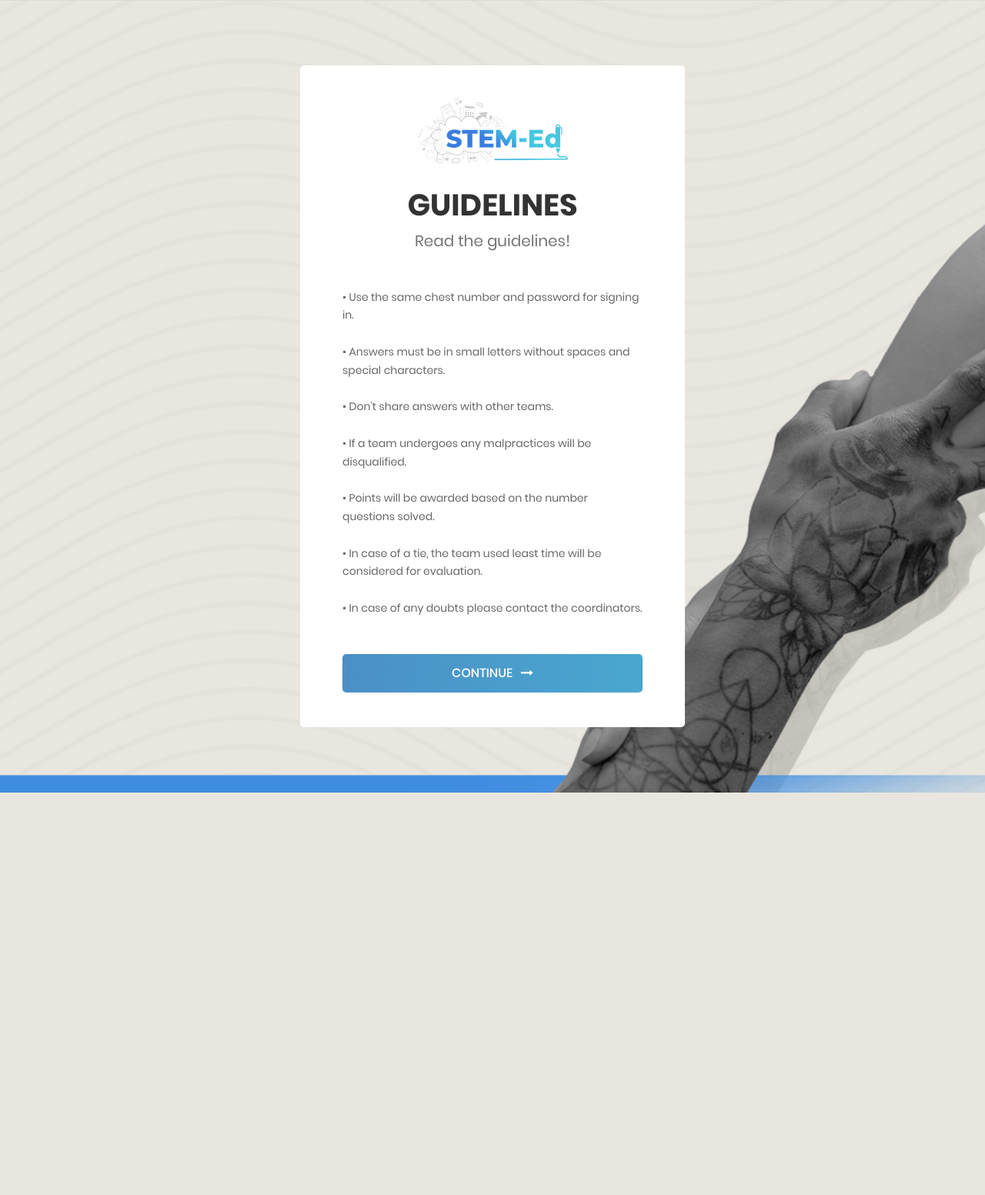
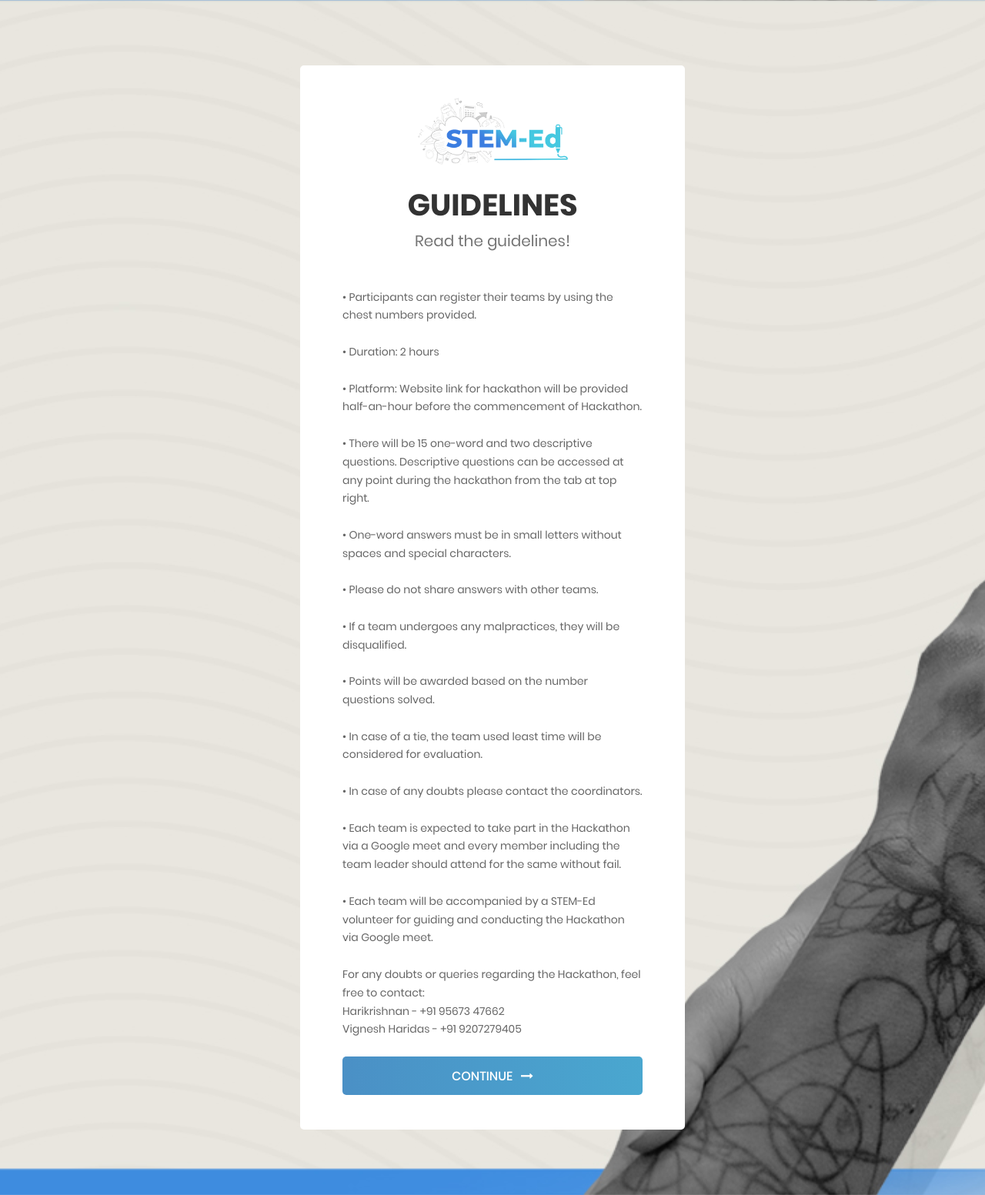
Before and after one commit to navaneeth-krishna/treasure_hunt, a Django app: page /dashboard/guidelines in a window 1280 px wide. Shown: the whole page at 77% size. Before the commit the page ends 1030 px from the top, so only its background shows below. Run offline with Django 3.2, Linux system fonts and the light colour scheme; parts of the project's set-up code (start-up, migrations or seed data) failed here and were passed over; some libraries are stand-ins or nearby versions.

Commit message:
Added logic for descriptive questions page and refined the template of the same

```diff
--- a/templates/dashboard.html
+++ b/templates/dashboard.html
@@ -13,14 +13,23 @@
   <span class="contact100-form-subtitle">Read the guidelines!</span>
 
   <p style="margin-bottom: 10px">
-    • Use the same chest number and password for signing in.<br /><br />
-    • Answers must be in small letters without spaces and special characters.<br /><br />
-    • Don't share answers with other teams.<br /><br />
-    • If a team undergoes any malpractices will be disqualified.<br /><br />
-    • Points will be awarded based on the number questions solved.<br /><br />
-    • In case of a tie, the team used least time will be considered for
-    evaluation.<br /><br />
-    • In case of any doubts please contact the coordinators.<br /><br />
+    • Participants can register their teams by using the chest numbers provided. <br><br>
+    • Duration: 2 hours <br><br>
+    • Platform: Website link for hackathon will be provided half-an-hour before the commencement of Hackathon. <br><br>
+    • There will be 15 one-word and two descriptive questions. Descriptive questions can be accessed at any point during the hackathon from the tab at top right. <br><br>
+    • One-word answers must be in small letters without spaces and special characters. <br><br>
+    • Please do not share answers with other teams. <br><br>
+    • If a team undergoes any malpractices, they will be disqualified. <br><br>
+    • Points will be awarded based on the number questions solved. <br><br>
+    • In case of a tie, the team used least time will be considered for evaluation. <br><br>
+    • In case of any doubts please contact the coordinators. <br><br>
+    • Each team is expected to take part in the Hackathon via a Google meet and every member including the team leader should attend for the same without fail. <br><br>
+    • Each team will be accompanied by a STEM-Ed volunteer for guiding and conducting the Hackathon via Google meet. <br><br>
+
+    For any doubts or queries regarding the Hackathon, feel free to contact: <br>
+
+    Harikrishnan - +91 95673 47662 <br>
+    Vignesh Haridas - +91 9207279405 <br>
   </p>
 
   <div class="container-contact100-form-btn">
--- a/templates/register.html
+++ b/templates/register.html
@@ -31,7 +31,7 @@
       class="input100"
       type="text"
       name="first_name"
-      placeholder="first name"
+      placeholder="team leader name"
     />
     <span class="focus-input100"></span>
   </div>
```
Also changed, not shown: apps/accounts/views.py (+7 -1 lines), apps/desc/views.py (+40 -2 lines), templates/descbase.html (+14 -1 lines).
